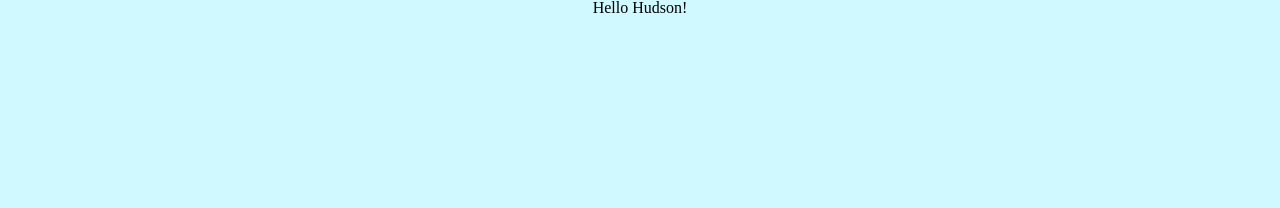
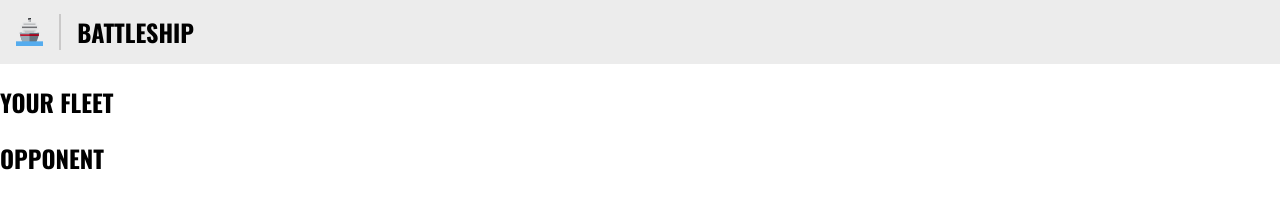
Before and after one commit to Hudsondaniel/Battleship, a website built with webpack: page dist/index.html in a window 1280 px wide. Built offline with nearby package versions, Linux system fonts and the light colour scheme.

Commit message:
Nav bar done

```diff
--- a/src/css-reset.css
+++ /dev/null
@@ -1,48 +0,0 @@
-/* http://meyerweb.com/eric/tools/css/reset/
-   v2.0 | 20110126
-   License: none (public domain)
-*/
-
-html, body, div, span, applet, object, iframe,
-h1, h2, h3, h4, h5, h6, p, blockquote, pre,
-a, abbr, acronym, address, big, cite, code,
-del, dfn, em, img, ins, kbd, q, s, samp,
-small, strike, strong, sub, sup, tt, var,
-b, u, i, center,
-dl, dt, dd, ol, ul, li,
-fieldset, form, label, legend,
-table, caption, tbody, tfoot, thead, tr, th, td,
-article, aside, canvas, details, embed,
-figure, figcaption, footer, header, hgroup,
-menu, nav, output, ruby, section, summary,
-time, mark, audio, video {
-	margin: 0;
-	padding: 0;
-	border: 0;
-	font-size: 100%;
-	font: inherit;
-	vertical-align: baseline;
-}
-/* HTML5 display-role reset for older browsers */
-article, aside, details, figcaption, figure,
-footer, header, hgroup, menu, nav, section {
-	display: block;
-}
-body {
-	line-height: 1;
-}
-ol, ul {
-	list-style: none;
-}
-blockquote, q {
-	quotes: none;
-}
-blockquote:before, blockquote:after,
-q:before, q:after {
-	content: '';
-	content: none;
-}
-table {
-	border-collapse: collapse;
-	border-spacing: 0;
-}
--- a/src/index.js
+++ b/src/index.js
@@ -1,11 +1,6 @@
 import './style.css';
-import './css-reset.css';
 import './Game/computerAI.js';
 import './Game/game.js';
 import './Game/gameBoard.js';
 import './Game/ship.js';
 import './Game/player.js';
-
-document.addEventListener('DOMContentLoaded', () => {
-    console.log('Webpack is working!');
-});
--- a/src/style.css
+++ b/src/style.css
@@ -1,11 +1,30 @@
-html, body {
+@import url('https://fonts.googleapis.com/css2?family=Oswald:wght@200..700&display=swap');
+
+body, html {
     height: 100%;
     margin: 0;
-    font-family: 'sans-serif', sans-serif;
+    font-family: "Oswald", sans-serif;
 }
 
-body {
+nav{
+    display: flex;
+    align-items: center;
+    height: 2rem;
+    padding: 1rem;
+    background-color: rgba(233, 233, 233, 0.829);
+}
 
-    text-align: center;
-    background-color: #cbf9ffea;
+.battleship-heading{
+    margin: 0;
+    padding-left: 1rem;
+    border-left: 2px solid rgba(167, 165, 165, 0.486);
 }
+
+nav img{
+    height: 1.7rem;
+    margin-right: 1rem;
+}
+
+.gameboard{
+
+}
```
Also changed, not shown: dist/index.html, dist/main.js, src/Assests/Battleship-Icon.svg (added), src/Game/gameBoardUI.js (added).
